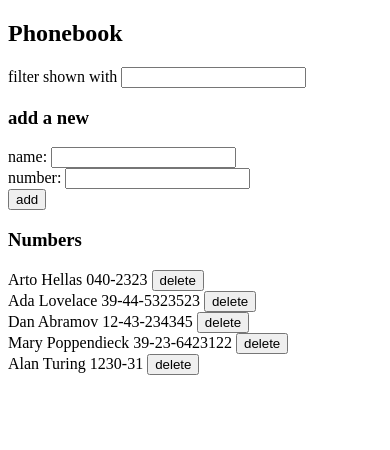
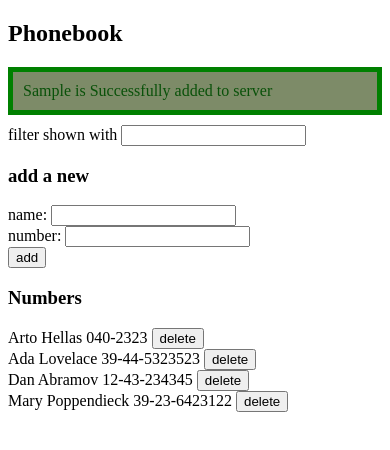
Before and after one commit to 18-Madhav-9/fullstackopen2025, a React (Vite) app in the folder part2/phonebook/: page / in a window 390 px wide. Both pictures are taken after typing "Sample", "Sample" into the empty fields and a click on the button "add". Shown: the top 450 px of the page. Built offline with nearby package versions, Linux system fonts and the light colour scheme; no server answers; data requests are answered from the project's data file.

Commit message:
Part2 phonebook after 2.16

```diff
--- a/part2/phonebook/db.json
+++ b/part2/phonebook/db.json
@@ -19,11 +19,6 @@
       "name": "Mary Poppendieck",
       "number": "39-23-6423122",
       "id": "4"
-    },
-    {
-      "name": "Alan Turing",
-      "number": "1230-31",
-      "id": "f8af"
     }
   ]
 }
--- a/part2/phonebook/src/App.jsx
+++ b/part2/phonebook/src/App.jsx
@@ -1,5 +1,16 @@
 import { useEffect, useState } from 'react'
 import phoneServices from './services/phoneServices'
+
+const Notification = ({message}) => {
+  if ( message === null ) {
+    return null
+  }
+  else {
+    return (
+      <div className='message'>{message}</div>
+    )
+  }
+}
 
 const ShowDetail = ({person,deletePerson}) =>{
   return (
@@ -49,6 +60,7 @@ const App = () => {
   const [newName, setNewName] = useState('')
   const [newNumber, setNumber] = useState('')
   const [filter ,setfilter] = useState('')
+  const [message,setMessage] = useState(null)
 
   const fetchPersons = () => {
     phoneServices.getPersons()
@@ -61,6 +73,8 @@ const App = () => {
         .then( (response) => {
         setPersons(persons.concat(response))
       })
+      setMessage(`${personObject.name} is Successfully added to server`)
+      setTimeout(() => {setMessage(null)}, 5000);
   }
 
   const replaceNumber = (newperson) => {
@@ -68,6 +82,8 @@ const App = () => {
       phoneServices.replacePersonNumber(newperson.id,newperson)
         .then( (response) => {
           setPersons( persons.map( p => p.id !== response.id ? p : response ))
+          setMessage(`Replaced ${response.name} Number`)
+          setTimeout(() => {setMessage(null)}, 5000);
         })
         .catch( (error) => {
           alert(`${newperson.name} is already deleted`)
@@ -107,6 +123,8 @@ const App = () => {
       phoneServices.deletePerson(person.id)
         .then( () => {
           setPersons(persons.filter( p => p.id !== person.id ) )
+          setMessage(`Deleted ${person.name}`)
+          setTimeout(() => {setMessage(null)}, 5000);
         })
         .catch( error => {
           alert(`${person.name} was already removed from the server`)
@@ -120,6 +138,7 @@ const App = () => {
   return (
     <div>
       <h2>Phonebook</h2>
+      <Notification message={message} />
       <Filter filter={filter} filterChange={filterChange} />
       <h3>add a new</h3>
       <PersonForm  addperson={addperson} newName={newName} nameChange={nameChange} newNumber={newNumber} numberChange={numberChange}  />
--- /dev/null
+++ b/part2/phonebook/src/index.css
@@ -0,0 +1,11 @@
+.message {
+    color: rgb(9, 81, 9);
+    font-style: normal;
+    padding: 10px ;
+    margin-bottom:10px;
+    background-color:rgb(125, 139, 104);
+    border-style:solid;
+    border-width: 5px;
+    border-color: green;
+    border-spacing: 5px;
+}
--- a/part2/phonebook/src/main.jsx
+++ b/part2/phonebook/src/main.jsx
@@ -1,4 +1,5 @@
 import ReactDOM from 'react-dom/client'
+import './index.css'
 import App from './App'
 
 
```
